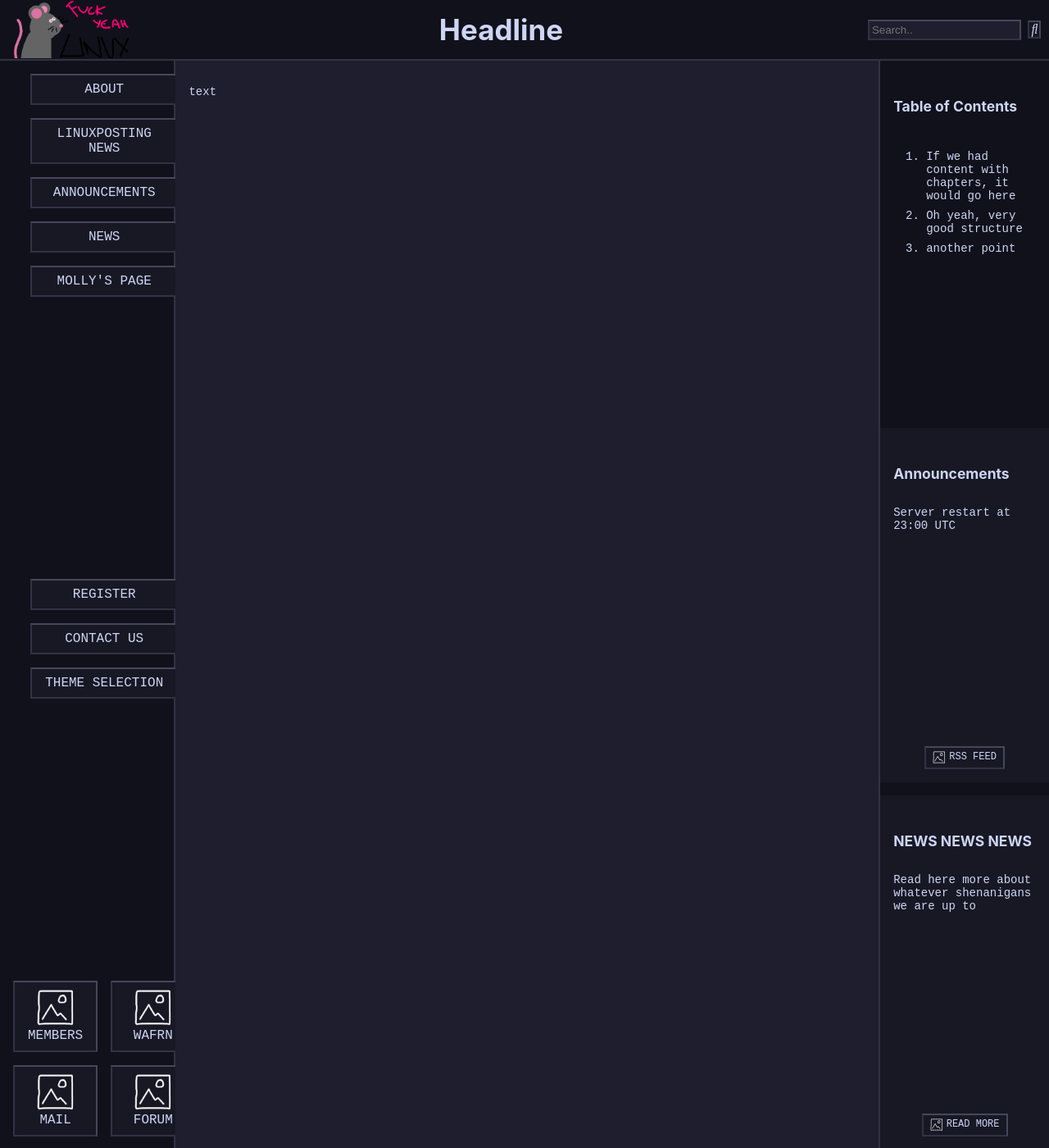
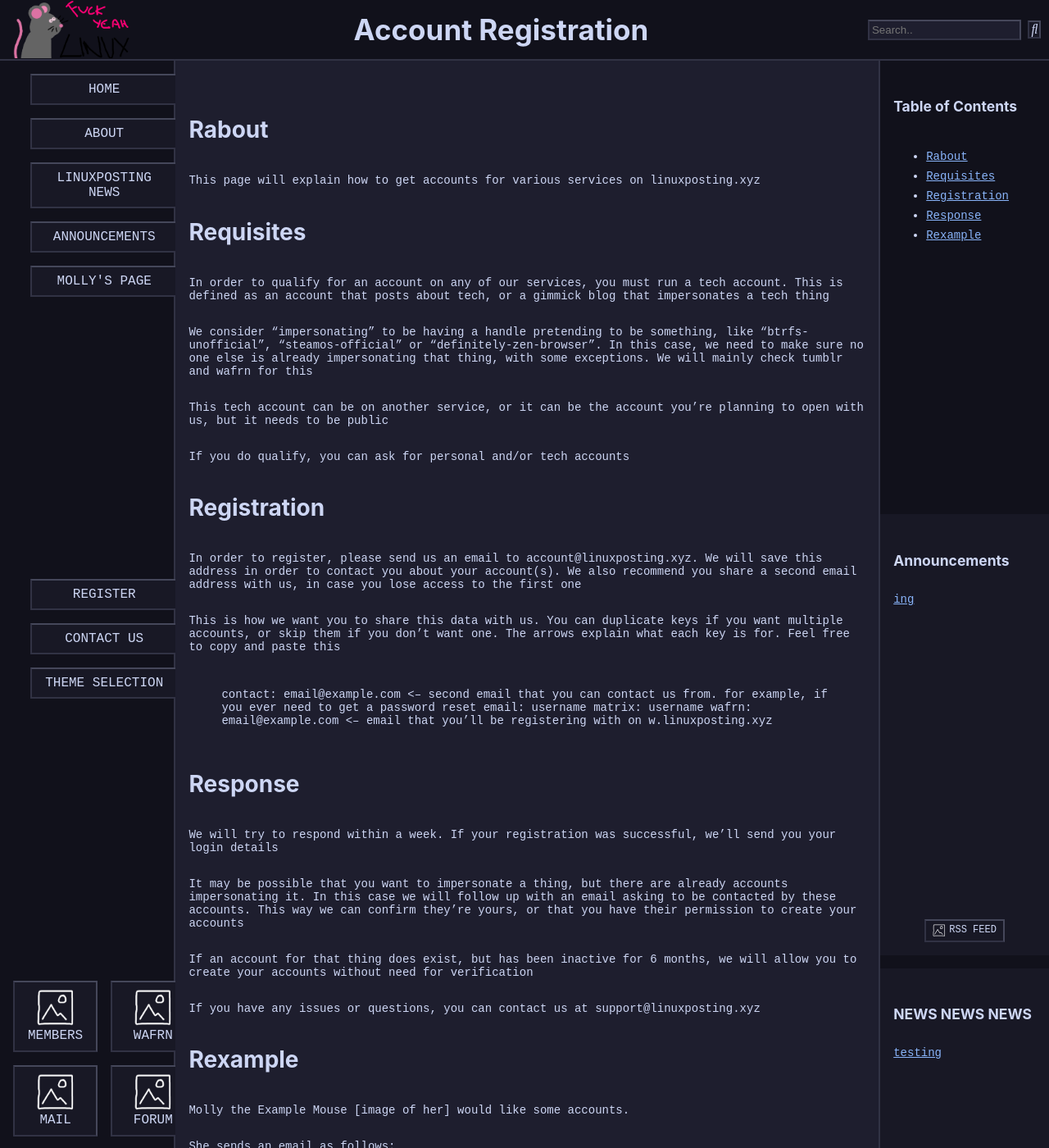
Before and after one commit to linuxpostingxyz/website, a Jekyll site: the page built from website/register.md, in a window 1280 px wide and 1400 px high. Shown: the whole window at 82% size. Built offline with Jekyll 4.4.1, drawn with Linux system fonts in a browser that asks for light colours; some web fonts are replaced; some of the changed text lies outside the part shown.

Commit message:
fix content insertion

```diff
--- a/website/_data/nav.yml
+++ b/website/_data/nav.yml
@@ -1,14 +1,36 @@
-- url: /
-  title: Home
-- url: "#"
-  title: About
-- url: "#"
-  title: Linuxposting News
-- url: "#"
-  title: Site Announcements
-- url: "/register"
-  title: Register for Accounts
-- url: "#"
-  title: View Molly's Page
-- url: "#"
-  title: Contact Us
+# navigation buttons are specified in this file:
+# - main: for the upper column of buttons
+# - sub: for the lower column of buttons
+# each button has 3 properties:
+# - title: the button text
+# - url: the link the button leads to
+# - idn: the index name of the button. buttons get the class "btn-<idn>".
+#
+# Note: idn is optional and if not specified, will not apply any extra classes.
+
+main:
+  - title: Home
+    url: /
+    idn: 'home'
+  - title: About
+    url: /about/
+    idn: 'about'
+  - title: Linuxposting News
+    url: /news/
+    idn: 'new'
+  - title: Announcements
+    url: /announcements/
+    idn: 'ann'
+  - title: Molly's Page
+    url: https://molly.linuxposting.xyz/
+    idn: 'molly'
+sub:
+  - title: Register
+    url: /register/
+    idn: 'reg'
+  - title: Contact Us
+    url: "#"
+    idn: 'msg'
+  - title: Theme Selection
+    url: "#"
+    idn: 'theme'
--- /dev/null
+++ b/website/_includes/mainnavbuttons.html
@@ -0,0 +1,5 @@
+{% for item in site.data.nav.main %}
+<a href="{{ item.url }}"
+class="button {% if item.idn %}btn-{{item.idn}}{% endif %}"
+id="btn-{{forloop.index}}">{{ item.title }}</a>
+{% endfor %}
--- /dev/null
+++ b/website/_includes/subnavbuttons.html
@@ -0,0 +1,10 @@
+
+
+{% assign subnav_offset = site.data.nav.main.size %}
+
+{% for item in site.data.nav.sub %}
+{% assign subnav_index = forloop.index | plus: subnav_offset %}
+<a href="{{ item.url }}"
+class="button {% if item.idn %}btn-{{item.idn}}{% endif %}"
+id="btn-{{ subnav_index }}">{{ item.title }}</a>
+{% endfor %}
--- a/website/_layouts/default.html
+++ b/website/_layouts/default.html
@@ -3,17 +3,23 @@
 <head>
   <meta charset="UTF-8" />
   <meta name="viewport" content="width=device-width, initial-scale=1.0"/>
-  <title>bleh</title>
+  <title>nya! {{page.title}}</title>
   <link rel="stylesheet" href="/assets/css/main.css" />
 </head>
 <body>
         <!-- top bar -->
         <div class="nav-top">
             <a href="/"><img src="/assets/img/molly.png" alt="high mouse cherishing lunix. but fr tho, we need logo and stuff"></a>
-            <h1>Headline</h1>
+            <h1>{{ page.headline }}</h1>
             <form action="#">
                 <input type="text" placeholder="Search.." name="search">
-                <button type="submit"><i class="nf-fa-search"> </i></button>
+                <!-- FIXME: the search icon should either be added manually
+                using the unicode and adding nerdfonts as a fallback
+                font, or by @importing the nerdfont css file which
+                will add the icon using 'content:' just by the class.
+                Here you have marked it as both while not adding
+                nerdfonts as a font in any way. -->
+                <button type="submit"><i class="nerd nf-fa-search"> </i></button>
             </form>
         </div>
 
@@ -22,16 +28,10 @@
          <div class="sidebar-left">
                 <!-- nav menu -->
             <div class="nav-main">
-            <a href="#" class="button" id="btn-1">About</a>
-            <a href="#" class="button" id="btn-2">Linuxposting News</a>
-            <a href="#" class="button" id="btn-3">Announcements</a>
-            <a href="#" class="button" id="btn-4">News</a>
-            <a href="#" class="button" id="btn-5">Molly's Page</a>
+            {% include mainnavbuttons.html %}
             </div>
             <div class="nav-main">
-            <a href="/register/" class="button" id="btn-6">Register</a>
-            <a href="#" class="button" id="btn-7">Contact Us</a>
-            <a href="#" class="button" id="btn-8">Theme Selection</a>
+            {% include subnavbuttons.html %}
             </div>
                 <!-- icons at the bottom -->
                 <div class="nav-icons">
@@ -55,23 +55,29 @@
                 </div>
         </div>
         <div class="content">
-            <p>text</p>
+            <p>{{ content }}</p>
         </div>
 
         <div class="sidebar-right">
             <!-- the chapter or link list at the top right -->
             <div class="content-table">
                 <h5>Table of Contents</h5>
-            <ol>
-                <li>If we had content with chapters, it would go here</li>
-                <li>Oh yeah, very good structure</li>
-                <li>another point</li>
-            </ol>
+                {% comment %}
+                Table of contents generated by https://github.com/allejo/jekyll-toc .
+                The file is included as toc.html in the _includes directory.
+                {% endcomment %}
+                {% include toc.html html=content %}
             </div>
             <div class="news">
             <div class="news-item">
                 <h5>Announcements</h5>
-                <p>Server restart at 23:00 UTC</p>
+                {% for announcement in site.announce %}
+                <p>
+                    <a href="{{ announcement.url }}">{{ announcement.title }}</a>
+                </p>
+                {% else %}
+                <p>No announcements available at the moment.</p>
+                {% endfor %}
                 </div>
                 <a href="/feed.xml" class="button-small">
                     <img src="/assets/img/icon.png">RSS Feed
@@ -81,7 +87,13 @@
             <div class="news">
             <div class="news-item">
                 <h5>NEWS NEWS NEWS</h5>
-                <p>Read here more about whatever shenanigans we are up to</p>
+                {% for article in site.news %}
+                <p>
+                    <a href="{{ article.url }}">{{ article.title }}</a>
+                </p>
+                {% else %}
+                <p>No news articles available at the moment.</p>
+                {% endfor %}
             </div>
             <a href="#" class="button-small">
                     <img src="/assets/img/icon.png">Read more
--- a/website/register.md
+++ b/website/register.md
@@ -4,9 +4,9 @@ layout: default
 headline: Account Registration
 ---
 
-### How to Register for accounts on linuxposting.xyz
+## Rabout
 
-
+This page will explain how to get accounts for various services on linuxposting.xyz
 
 ## Requisites
 
```
Also changed, not shown: website/_includes/sidenav.html (deleted, +0 -9 lines).
